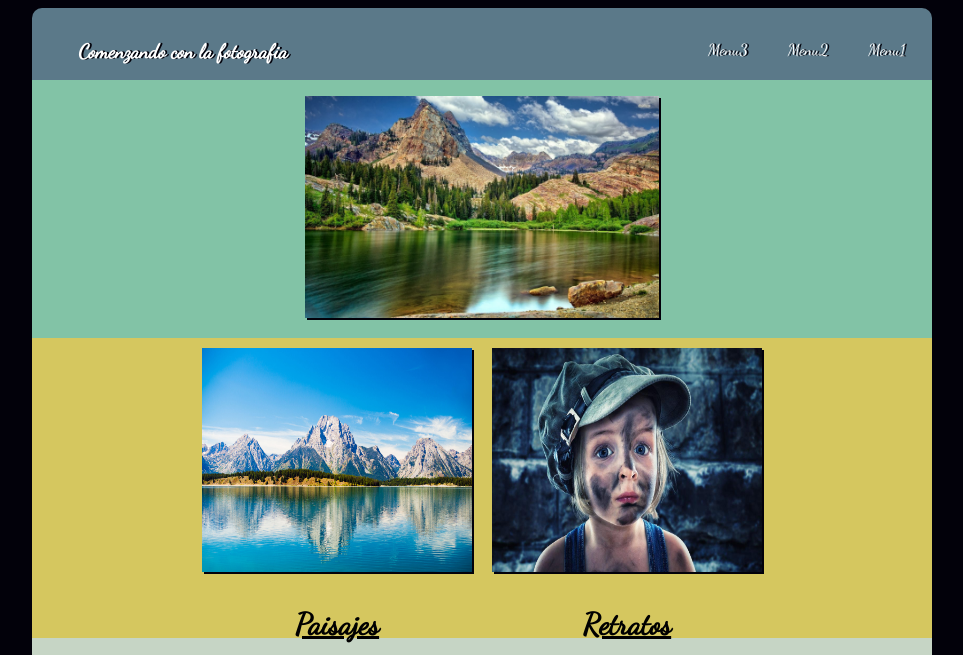
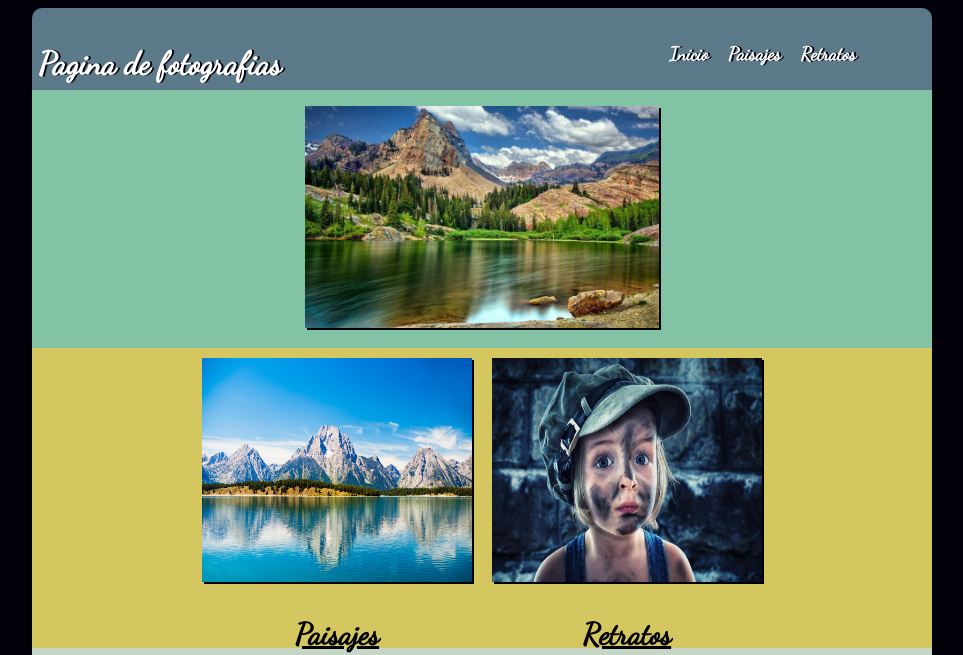
Before and after one commit to niwde04/EvaluacionFinalCSS3, a plain HTML site: page index.html in a window 1280 px wide. Shown: the top 655 px of the page, without its empty margins (158-1121 px from the left). Drawn offline with Linux system fonts and the light colour scheme.

Commit message:
nuevoMenuLateral
continual con el mediaquery

```diff
--- a/index.html
+++ b/index.html
@@ -12,22 +12,31 @@
 <body>
 
     <div id="contenido" role="main">
+
+
         <header>
 
 
-    <section id="cabecera">
-
-        <div class="menu">
-            <ul>
-              <li id="h1">Comenzando con la fotografia</li>
-              <li><a href="">Menu1</a></li>
-              <li><a href="">Menu2</a></li>
-              <li><a href="">Menu3</a></li>
-            </ul>
-             </div>
 
 
-    </section>
+<div id="encabezado">
+
+     <div id="titulo">
+         <h1>Pagina de fotografias</h1>
+     </div>
+
+     <div id="menu">
+
+         <h3>
+         <li><a href="">Inicio</a></li>
+         <li><a href="">Paisajes</a></li>
+         <li><a href="">Retratos</a></li>
+
+        </h3>
+</div>
+
+
+
 
 
 </header>
--- a/styles/style.css
+++ b/styles/style.css
@@ -5,7 +5,7 @@ body{
     background-color: #02010a;
 }
 
-#cabecera  {
+#encabezado  {
 
     background-color: #5b7989;
     color: white;
@@ -13,44 +13,49 @@ body{
     border-top-right-radius: 10px;
     border-top-left-radius: 10px;
     padding: 2vh 0.5vw;
-    height: 40px;
+    height: 50px;
 
 }
 
-#h1{
 
+#titulo{
     float: left;
-    font-weight: bold;
-    font-size: 20px;
+    width: 70%;
+
 }
 
-.menu {
-    width: 100%;
+#menu{
+    float: left;
+    width: 30%;
+}
+
+#menu h3{
+
+    display: flex;
+    flex-flow: row wrap;
+    text-align: right;
+    list-style-type: none;
+
+}
+
+.menu{
+
+    display: flex;
+    flex-flow: row wrap;
     float: right;
-  }
+}
 
 
-  .menu ul li {
-    float: right;
-    list-style-type: none;
-    text-align: left;
-  }
-
-  .menu ul li a {
-    padding: 10px;
-  }
-
-.menu a{
+#menu a{
     margin: 10px;
     text-decoration:none;
     color: white;
 }
 
-.menu a:hover{
+
+#menu a:hover{
 
     text-decoration:underline;
-
-
 }
 
 
```
